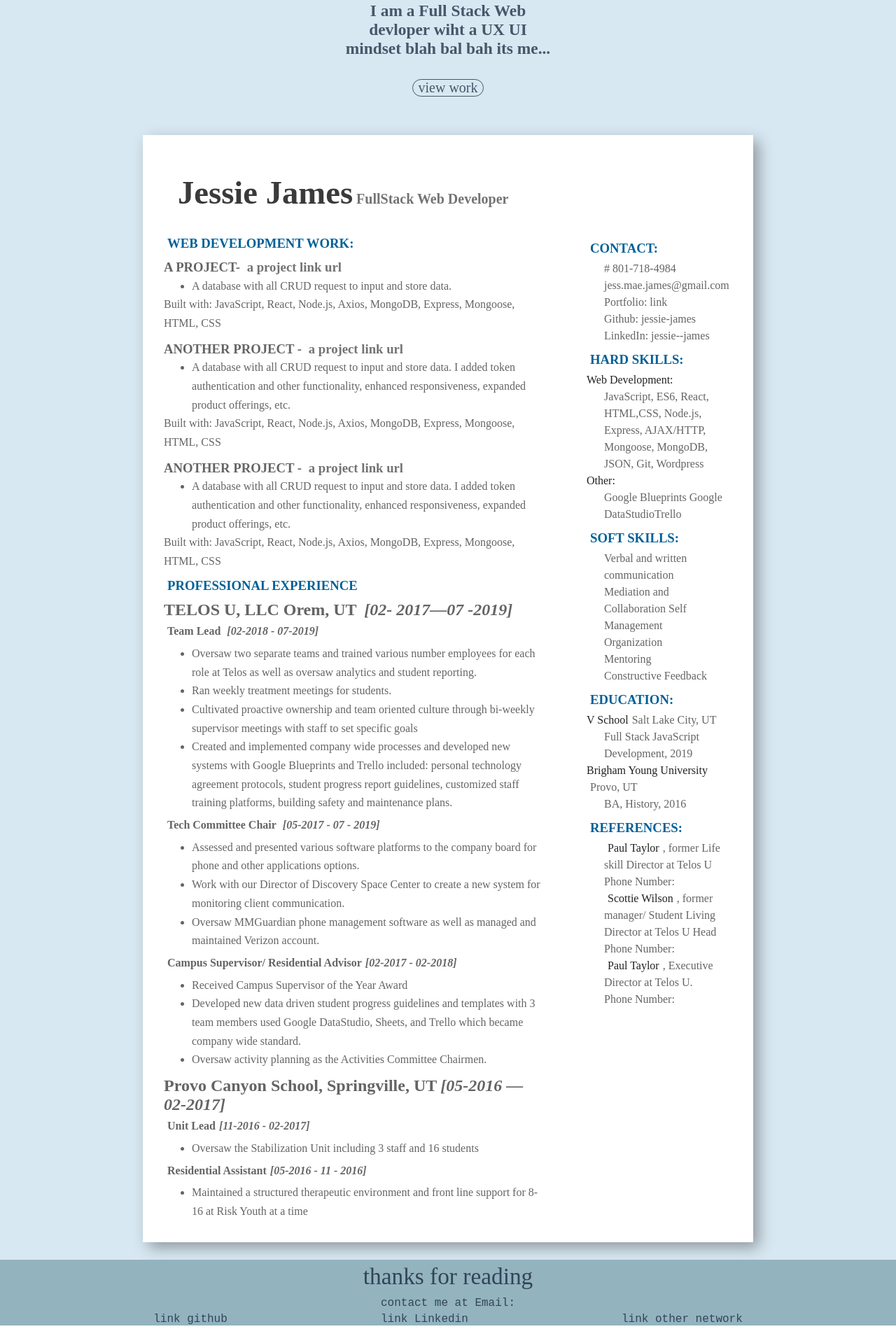
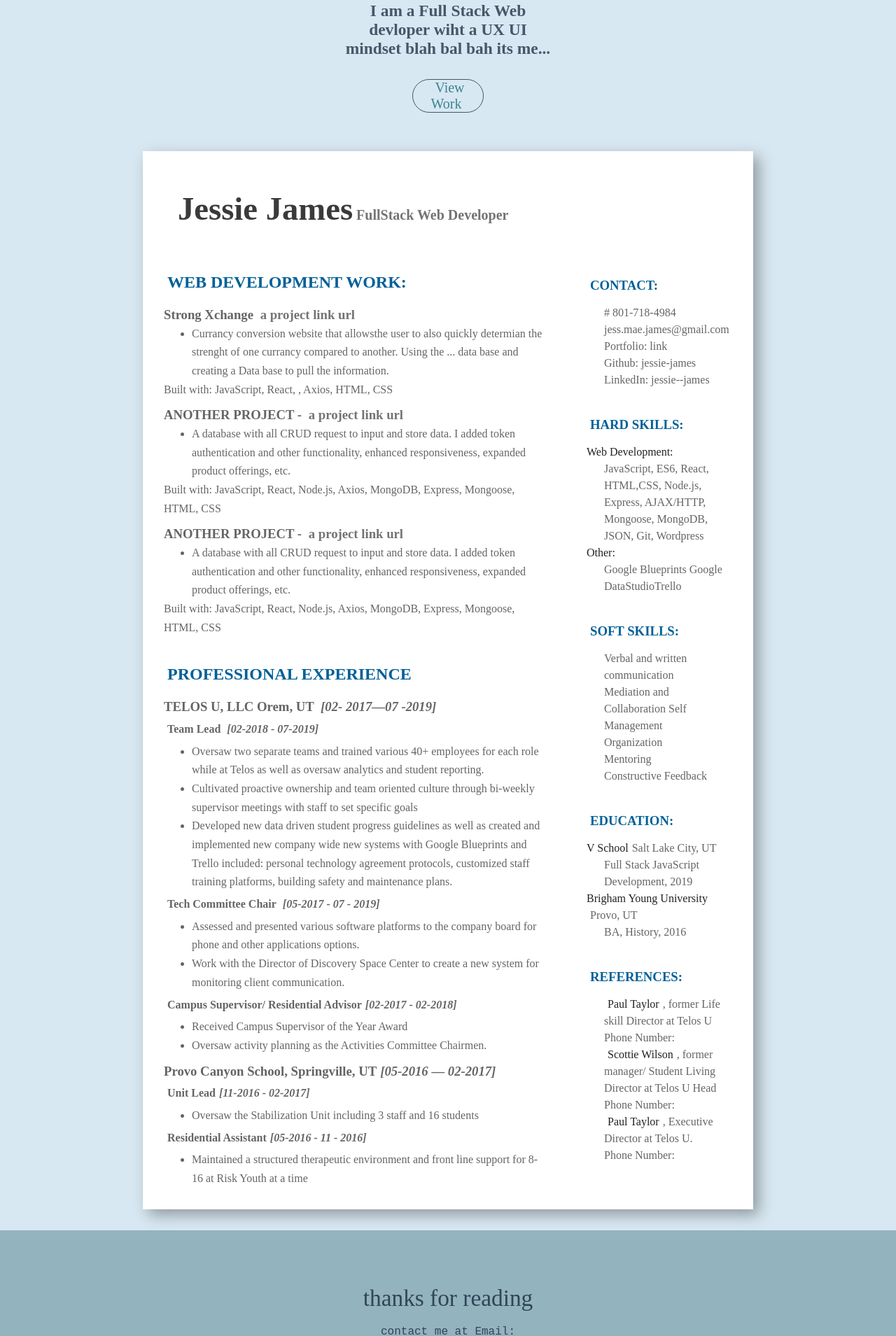
Before and after one commit to jessie-james/portfolio, a React (Create React App) app: page / in a window 1280 px wide. Shown: the part 135-2044 px from the top of the page at 70% size. Built offline with nearby package versions, Linux system fonts and the light colour scheme.

Commit message:
about is broken

```diff
--- a/src/portfolio/About.js
+++ b/src/portfolio/About.js
@@ -1,26 +1,36 @@
 import React from 'react'
 const About = () => {
-    return (
+    return (<div  className="about-body">
         <div className="about-container">
-            <div className='port-about'>
-                <div>
-                    <h1>what I do</h1>
-                    <p>blahhh blahhh blahhh blahhh blahhh blahhh  oaisfoiasfioahsfiohasiofhewhwioerha aisdhfoiashf ioashioah ioashd fiohasoidfha sodifhadf</p>
-                </div>
+            <div className="about-text">
+                <h1>Why i do what i do</h1>
+                <h3>blahhhhh bahhhhh</h3>
             </div>
+            <div className="about-img">
+                <p>one day ill be and img</p>
+            </div>
+        </div>
 
-        <div className='port-about'>
-                <div>
-                    <h1>what I do</h1>
-                    <p>blahhh blahhh blahhh blahhh blahhh blahhh asidfuiasbfiuasdfiuahsfiuahsdiufhasiufdhsiufhasuifdhaiusfhauisfhiuashfiuasfhiuashdfasdfiuahsdfiuahsdfiuahsdfiuahs  </p>
-                </div>
+        <div className="about-container">
+            <div className="about-text">
+                <h1>Why i do what i do</h1>
+                <h3>blahhhhh bahhhhh</h3>
+            </div>
+            <div className="about-img">
+                <p>one day ill be and img</p>
+            </div>
         </div>
-        <div className='port-about'>
-                <div>
-                    <h1>what I do</h1>
-                    <p>blahhh blahhh blahhh blahhh blahhh blahhh  oioaisjdfioasjdfioajsdfioajsfdioajsfioajsdfioajsfioajsfioajsfioajsfioajsfioasjfioasjfioasjfioasjfioasjfioajsfoiajsfa</p>
-                </div>
+
+        <div className="about-container">
+            <div className="about-text">
+                <h1>Why i do what i do</h1>
+                <h3>blahhhhh bahhhhh</h3>
+            </div>
+            <div className="about-img">
+                <p>one day ill be and img</p>
+            </div>
         </div>
-    </div>)
+    </div>
+    )
 }
 export default About
--- a/src/portfolio/HomeName.js
+++ b/src/portfolio/HomeName.js
@@ -1,11 +1,12 @@
 import React from 'react'
+import {Link} from 'react-router-dom'
 const HomeName = () => {
     return (
         <div className="home-name-container">
             <h1>Hi, Its Jess,</h1>
             <h3>I am a Full Stack Web devloper wiht a UX UI mindset blah bal bah  its me...</h3>
             <div className="view-work-button">
-                <p>view work</p>
+                 <Link to='/Portfolio' className='nav-list-item port-nav'>View Work</Link>
             </div>
         </div>
     )
--- a/src/portfolio/ProjectBrief.js
+++ b/src/portfolio/ProjectBrief.js
@@ -5,7 +5,7 @@ const ProjectBrief = () => {
         <div className="project-brief-container">
             <h3>Strong Xchange</h3>
             <p>Lorem ipsum dolor sit amet consectetur adipisicing elit. Quia eius sapiente, quaerat modi assumenda sed quod velit veritatis dicta eligendi? Eligendi doloremque mollitia et, atque necessitatibus quod doloribus iure numquam.lorem Lorem ipsum dolor sit amet consectetur adipisicing elit. Porro, cupiditate cumque saepe amet mollitia odio incidunt accusamus recusandae, in molestias perspiciatis repudiandae nam id! Cumque beatae culpa quos impedit sapiente?</p>
-            <Link to='/Xchange/home' className='nav-list-item'>See More</Link>
+            <Link to='/Xchange/home' className='nav-list-item port-nav'>See More</Link>
 
         </div>
     )
--- a/src/portfolio/Resume.js
+++ b/src/portfolio/Resume.js
@@ -9,14 +9,14 @@ const Resume = () => {
                 <h1>Jessie James<span>FullStack Web Developer</span></h1>
 
             <div className="columnOne-sections">
-                <h3 className="resume-header"> WEB DEVELOPMENT WORK:</h3>
+                <h2 className="resume-header"> WEB DEVELOPMENT WORK:</h2>
 
             <div className="web-dev-section">
-                        <h3 className="prj-title">A PROJECT-<span className="project-link"> a project link url</span></h3>
+                        <h3 className="prj-title">Strong Xchange<span className="project-link"> a project link url</span></h3>
                 <ul className="skills-list">
-                    <li>A database with all CRUD request to input and store data. </li>
+                    <li>Currancy conversion website that allowsthe user to  also quickly determian the strenght of one currancy compared to another. Using the  ... data base and  creating a Data base to pull the information.</li>
                 </ul>
-                <p className="built-with">Built with: JavaScript, React, Node.js, Axios, MongoDB, Express, Mongoose, HTML, CSS</p>
+                <p className="built-with">Built with: JavaScript, React, , Axios, HTML, CSS</p>
             </div>
 
             <div className="web-dev-section">
@@ -38,31 +38,30 @@ const Resume = () => {
 
             <div className="columnOne-sections">
 
-            <h3 className="resume-header"> PROFESSIONAL EXPERIENCE</h3>
+            <h2 className="resume-header"> PROFESSIONAL EXPERIENCE</h2>
             <div className="work-experiance-section">
-                        <h2 className="company-title">TELOS U, LLC Orem, UT <span>[02- 2017—07 -2019]</span></h2>
+                        <h3 className="company-title">TELOS U, LLC Orem, UT <span>[02- 2017—07 -2019]</span></h3>
                     <h5 className="job-title">Team Lead <span>[02-2018 - 07-2019]</span></h5>
                     <ul className="skills-list">
-                        <li>Oversaw two separate teams and trained various  number employees for each role at Telos as well as oversaw analytics and student reporting.</li>
-                        <li>Ran weekly treatment meetings for students.</li>
+                        <li>Oversaw two separate teams and trained various 40+ employees for each role  while at Telos as well as oversaw analytics and student reporting.</li>
+                        {/* <li>Ran weekly treatment meetings for students.</li> */}
                         <li>Cultivated proactive ownership and team oriented culture through bi-weekly supervisor meetings with staff to set specific goals </li>
-                        <li>Created and implemented company wide processes and developed new systems with Google Blueprints and Trello included: personal technology agreement protocols, student progress report guidelines, customized staff training platforms, building safety and maintenance plans.</li>
+                        <li> Developed new data driven student progress guidelines as well as created and implemented new company wide new systems with Google Blueprints and Trello included: personal technology agreement protocols, customized staff training platforms, building safety and maintenance plans.</li>
                     </ul>
                     <h5 className="job-title">Tech Committee Chair<span> [05-2017 - 07 - 2019]</span></h5>
                     <ul className="skills-list">
                         <li>Assessed and presented various software platforms to the company board for phone and other applications options.</li>
-                        <li>Work with our Director of Discovery Space Center to create a new system for monitoring client communication. </li>
-                        <li>Oversaw MMGuardian phone management software as well as managed and maintained Verizon account.</li>
+                        <li>Work with the Director of Discovery Space Center to create a new system for monitoring client communication. </li>
+                        {/* <li>Oversaw MMGuardian phone management software as well as managed and maintained Verizon account.</li> */}
                     </ul>
                     <h5 className="job-title">Campus Supervisor/ Residential Advisor<span>[02-2017 - 02-2018]</span></h5>
                     <ul className="skills-list">
                         <li>Received Campus Supervisor of the Year Award</li>
-                        <li>Developed new data driven student progress guidelines and templates with 3 team members used Google DataStudio, Sheets, and Trello which became company wide standard. </li>
                         <li>Oversaw activity planning as the Activities Committee Chairmen.</li>
                     </ul>
             </div>
             <div className="work-experiance-section">
-                        <h2 className="company-title">Provo Canyon School, Springville, UT<span>[05-2016 — 02-2017]</span></h2>
+                        <h3 className="company-title">Provo Canyon School, Springville, UT<span>[05-2016 — 02-2017]</span></h3>
                     <h5 className="job-title">Unit  Lead<span>[11-2016 - 02-2017] </span></h5>
                     <ul className="skills-list">
                         <li>Oversaw the Stabilization Unit  including 3  staff  and 16 students</li>
--- a/src/portfolio/resume.css
+++ b/src/portfolio/resume.css
@@ -2,6 +2,7 @@
     color:rgba(0, 0, 0, 0.609);
     justify-content: space-between;
     font-family: 'Times New Roman', Times, serif;
+
 }
 .columnOne{
     width:65%;
@@ -43,11 +44,10 @@
 }
 .columnOne-sections{
     margin: 10px 0px;
-
-
 }
 .resume-header {
-    color:rgb(0, 96, 151)
+    color:rgb(0, 96, 151);
+    padding:30px 0 10px 0;
 }
 .project-link{
     color: rgba(0, 0, 0, 0.548);
--- a/src/styles.css
+++ b/src/styles.css
@@ -59,14 +59,17 @@ monospace; */
     flex-direction: column;
 }
 
-/* .port-about{
+.about-text{
     display:flex;
-    width: 30%;
-    height: 100px;
-    text-align: center;
-    /* align-content: center; */
-    /* font-family: 'Indie Flower',cursive;
-} */
+    flex-direction:column;
+    /* border: solid 3px rgb(199, 75, 75); */
+    justify-content: center;
+    width:60%;
+}
+.about-img{
+    width:40%;
+    display:flex;
+}
 .about-container {
     display:flex;
     font-size: 10pt;
@@ -75,14 +78,9 @@ monospace; */
     text-align: center;
     height:100%;
 }
-/* .about-container>:nth-child(even) {
+.about-container>:nth-child(even) {
     flex-direction: row-reverse;
-} */
-
-
-
-
-
+}
 
 .project-container >:nth-child(even){
     flex-direction: row-reverse;
@@ -141,16 +139,18 @@ monospace; */
 }
 
 .port-footer{
+    height: 250px;
     display:flex;
     flex-direction: column;
     justify-content: center;
     align-content: center;
     align-items:center;
     list-style: none;
+    margin: 30px 0 0 0;
     background-color:#93B3BF;
 }
 .port-footer > p{
-    margin: 5px;
+    margin: 10px;
 }
 
 .port-footer > ul{
@@ -187,7 +187,6 @@ monospace; */
     height:100%;
     width:100%;
     display:flex;
-
     justify-content: center;
 
 
@@ -199,12 +198,13 @@ monospace; */
     border:solid 3px rgba(2, 14, 38, 0.342);
     padding: 3%;
     border-radius: 10px;
+
 }
 form>input{
     width: 600px;
     height: 50px;
     border-radius: 10px;
-     border:solid 3px #6A8EA6;
+   margin:10px;
     background-color:rgba(62, 129, 148, 0.342);
     padding:3px;
 }
```
